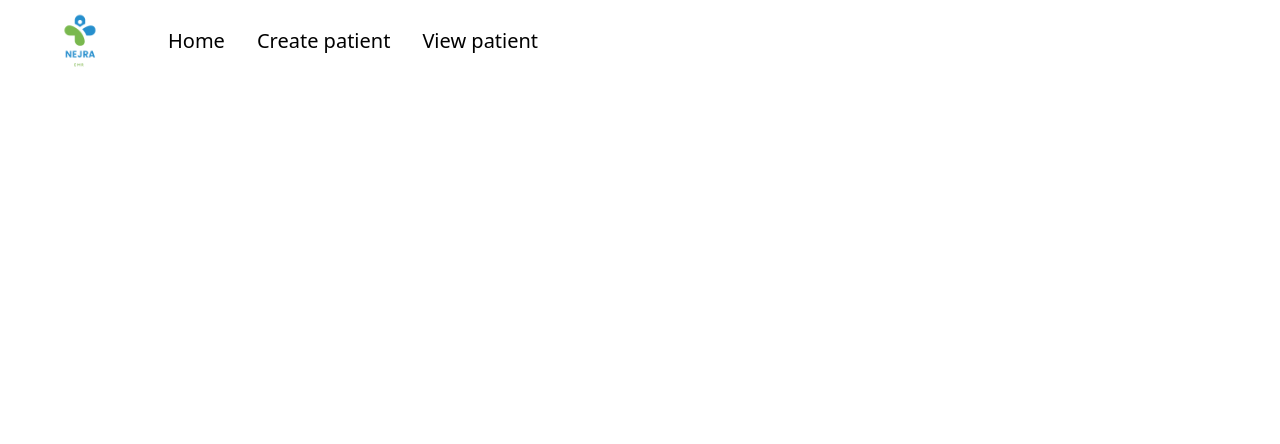
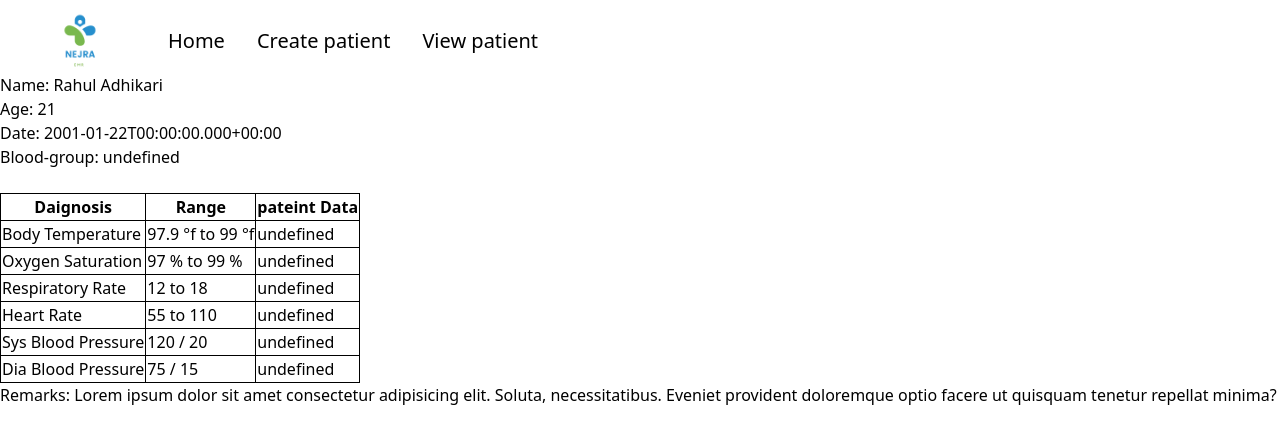
Before and after one commit to Rahulad12/Emr-project, a SvelteKit app: page /Patientsdata in a window 1280 px wide. Shown: the top 444 px of the page. Built offline with nearby package versions, Linux system fonts and the light colour scheme.

Commit message:
patient details

```diff
--- a/src/routes/Patientsdata/details.svelte
+++ b/src/routes/Patientsdata/details.svelte
@@ -1,7 +1,80 @@
 <script>
-    import { each } from 'svelte/internal';
-import {patient_details} from '../../routes/view/viewpatient.svelte';
+    import { each } from "svelte/internal";
+    import { Rahul } from "../../lib/check.js";
 </script>
-{#each patient_details as item}
+
+<!-- {#each Rahul as item}
     <h1>{item.name}</h1>
-{/each}
+{/each} -->
+<div class="container border border-zinc-900 w-1/2 mx-auto p-2 my-4">
+    <ul class="form_heading flex justify-between px-2">
+        <div class="part-1">
+            <li class="list-iitem">Name: {Rahul[0].name}</li>
+            <li class="list-item">Age: {Rahul[0].age}</li>
+        </div>
+
+        <div class="part-2">
+            <li class="list-item">Date: {Rahul[0].dob}</li>
+            <li class="list-item">Blood-group: {Rahul[0].bg}</li>
+        </div>
+    </ul>
+    <br />
+    <!-- form section part -->
+    <div class="data-table flex flex-col justify-center ">
+        <table class="table-auto">
+            <thead>
+                <tr class="text-center border border-black">
+                    <th scope="col" class="px-10 text-left">Daignosis</th>
+                    <th scope="col" class="px-10 text-left">Range</th>
+                    <th scope="col" class="px-10 text-left">pateint Data</th>
+                </tr>
+            </thead>
+            <tbody>
+                <tr class="border border-black">
+                    <td class="px-2 py-2">Body Temperature</td>
+                    <td class="px-2 py-2"> 97.9 <span>&deg</span>f to 99 <span>&deg</span>f</td>
+                    <td class="px-2 py-2"> undefined</td>
+                </tr>
+                <tr class="border border-black">
+                    <td class="px-2 py-2">Oxygen Saturation</td>
+                    <td class="px-2 py-2"> 97 % to 99 %</td>
+                    <td class="px-2 py-2"> undefined</td>
+                </tr>
+                <tr class="border border-black">
+                    <td class="px-2 py-2">Respiratory Rate</td>
+                    <td class="px-2 py-2"> 12 to 18 </td>
+                    <td class="px-2 py-2"> undefined</td>
+                </tr>
+                <tr class="border border-black">
+                    <td class="px-2 py-2">Heart Rate</td>
+                    <td class="px-2 py-2"> 55 to 110 </td>
+                    <td class="px-2 py-2"> undefined</td>
+                </tr>
+                <tr class="border border-black">
+                    <td class="px-2 py-2">Sys Blood Pressure</td>
+                    <td class="px-2 py-2">120 / 20</td>
+                    <td class="px-2 py-2"> undefined</td>
+                </tr>
+                <tr class="border border-black">
+                    <td class="px-2 py-2">Dia Blood Pressure</td>
+                    <td class="px-2 py-2"> 75 / 15 </td>
+                    <td class="px-2 py-2"> undefined</td>
+                </tr>
+
+            </tbody>
+        </table>
+    </div>
+    <div class="remarks">
+        <p class="text-bold text-justify">
+            <spam class="text-lg font-bold">Remarks:</spam> Lorem ipsum dolor sit amet consectetur adipisicing elit. Soluta, necessitatibus. Eveniet provident doloremque optio facere ut quisquam tenetur repellat minima?
+        </p>
+    </div>
+</div>
+
+<style>
+    .container
+table, th, td {
+  border: 1px solid black;
+  border-collapse: collapse;
+}
+</style>
--- a/src/routes/view/viewpatient.svelte
+++ b/src/routes/view/viewpatient.svelte
@@ -2,20 +2,13 @@
     import { onMount } from "svelte";
     import { serverUrl } from "../../lib/index.js";
     //array of patients
-    let searchTerm ='';
-    let selectedItem ='';
-    export let patient_details = [];
+    let patient_details = [];
 
     onMount(async () => {
         let grantrequest = await fetch(serverUrl + "/patients");
         patient_details = await grantrequest.json();
     });
-    let handleSearch = (e)=>{
-        searchTerm= e.targer.value;
-    }
-    let handleSelection = (e) =>{
-        selectedItem=e.target.value;
-    }
+
 </script>
 
 <h1 class="text-center text-2xl my-6">Patients List</h1>
@@ -29,7 +22,7 @@
                 placeholder="Search"
                 aria-label="Search"
                 aria-describedby="button-addon3"
-                on:input={handleSearch}
+
             />
 
             <button
@@ -42,25 +35,8 @@
             </button>
         </div>
     </div>
-    <!-- <select bind:value={selectedItem} on:change={searchTerm}></select>
-        {#each patient_details.filter(item=> item.name.toLowerCase().includes(searchTerm.toLowerCase())) as item }
-            <option value="{item.id}">{item.name}</option>
-        {/each}
-    </select> -->
+
 </header>
-
-<!--
-<input type="text" on:input={handleSearch}>
-
-<select bind:value={selectedItem} on:change={handleSelection}>
-  {#each patient_details.filter(item => item.name.includes(searchTerm)) as item}
-    <option value={item.id}>{item.name}</option>
-  {/each}
-</select>
-
-{#if selectedItem}
-  <p>You selected: {patient_details.find(item => item.id === selectedItem).name}</p>
-{/if} -->
 <section class="section flex justify-center">
     <div class="container flex justify-center flex-wrap p-4 flex-col w-fit">
         <div class="table">
```
Also changed, not shown: src/routes/create/CreateForm.svelte (+18 -5 lines), src/lib/index.js (line endings or trailing spaces).
